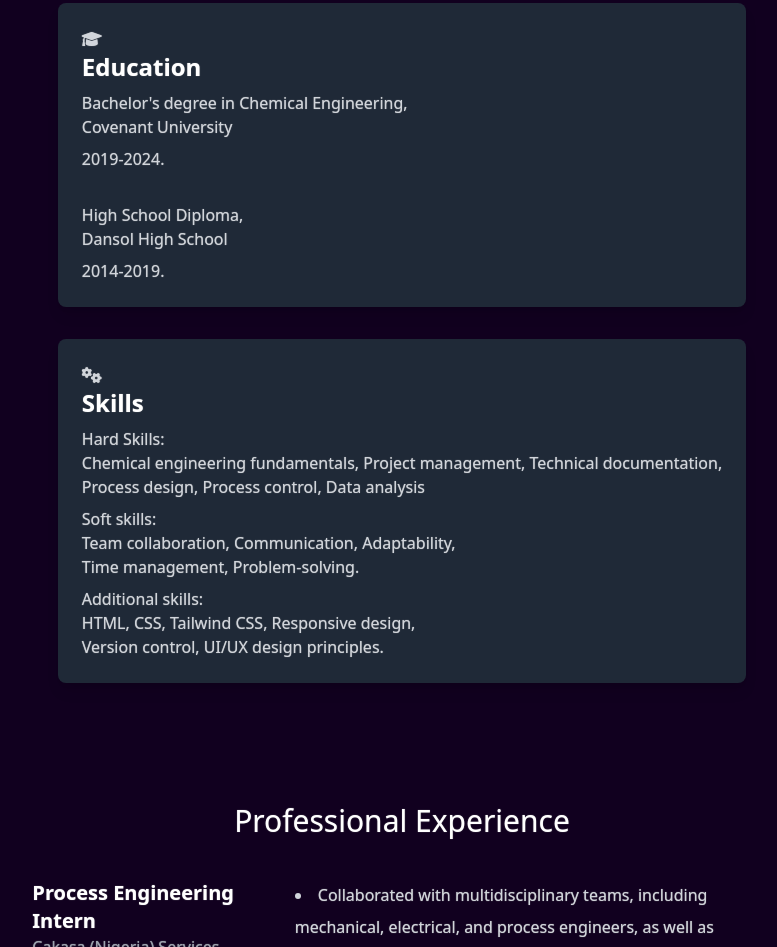
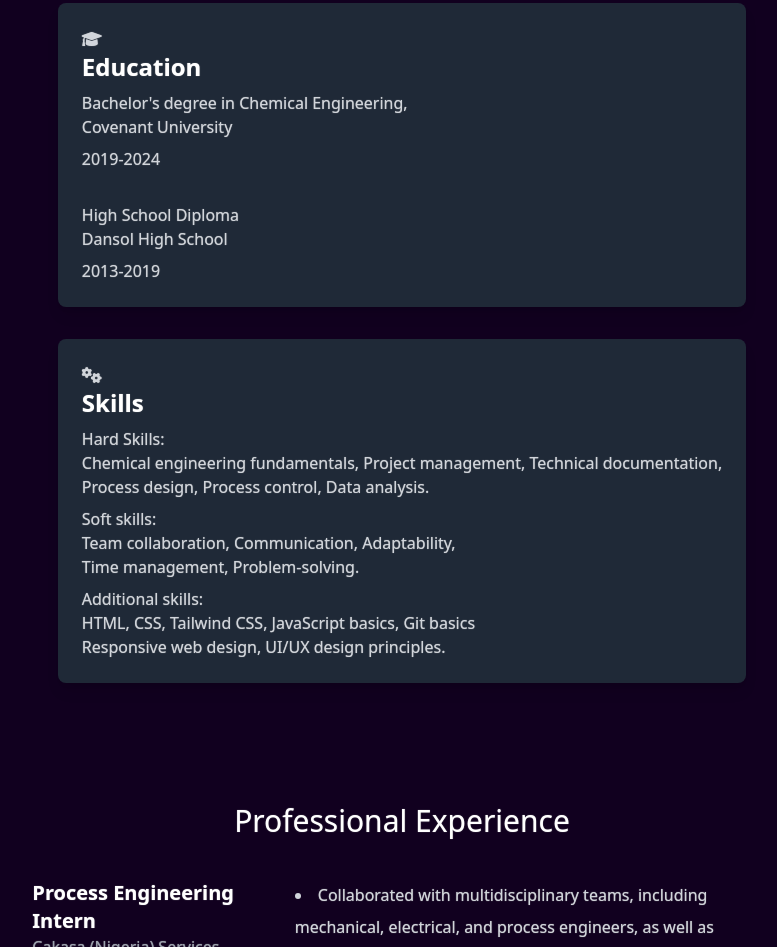
Before and after one commit to olamide-dev-2/Lami-portfolio, a plain HTML site: page index.html in a window 1280 px wide. Shown: the part 1297-2244 px from the top of the page, without its empty margins (238-1015 px from the left). Drawn offline with nearby package versions, Linux system fonts and the light colour scheme; a web font is replaced by a local one.

Commit message:
Update index.html

```diff
--- a/index.html
+++ b/index.html
@@ -121,11 +121,11 @@ bg-gradient-to-r from-[#F0F8FF] to-pink-100 dark:bg-gradient-to-r dark:from-gray
              <p class="mt-2 dark:text-gray-300">
               Bachelor's degree in Chemical Engineering,<br>Covenant University
             </p>
-            <p class="mt-2 dark:text-gray-300">2019-2024.</p>
+            <p class="mt-2 dark:text-gray-300">2019-2024</p>
             <br>
 
-            <p class="mt-2 dark:text-gray-300">High School Diploma,<br>Dansol High School</p>
-            <p class="mt-2 dark:text-gray-300">2014-2019.</p>
+            <p class="mt-2 dark:text-gray-300">High School Diploma<br>Dansol High School</p>
+            <p class="mt-2 dark:text-gray-300">2013-2019</p>
           </div>
 
           <div class="bg-white dark:bg-gray-800 p-6 rounded-lg shadow-md hover:bg-[#FCFAFF]
@@ -136,7 +136,7 @@ bg-gradient-to-r from-[#F0F8FF] to-pink-100 dark:bg-gradient-to-r dark:from-gray
             <p class="mt-2 dark:text-gray-300">
               Hard Skills:
               <ul>
-                <li>Chemical engineering fundamentals, Project management, Technical documentation, <br>Process design, Process control, Data analysis</li>
+                <li>Chemical engineering fundamentals, Project management, Technical documentation, <br>Process design, Process control, Data analysis.</li>
               </ul>
             </p>
 
@@ -150,7 +150,7 @@ bg-gradient-to-r from-[#F0F8FF] to-pink-100 dark:bg-gradient-to-r dark:from-gray
             <p class="mt-2 dark:text-gray-300">
               Additional skills:
               <ul>
-                <li>HTML, CSS, Tailwind CSS, Responsive design,<br>Version control, UI/UX design principles.</li>
+                <li>HTML, CSS, Tailwind CSS, JavaScript basics, Git basics<br> Responsive web design, UI/UX design principles.</li>
               </ul>
             </p>
           </div>
```
